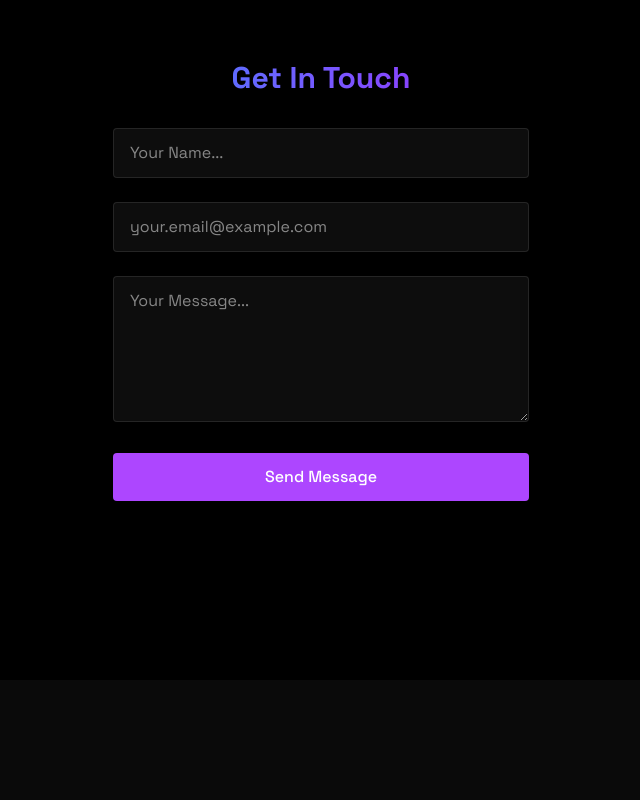
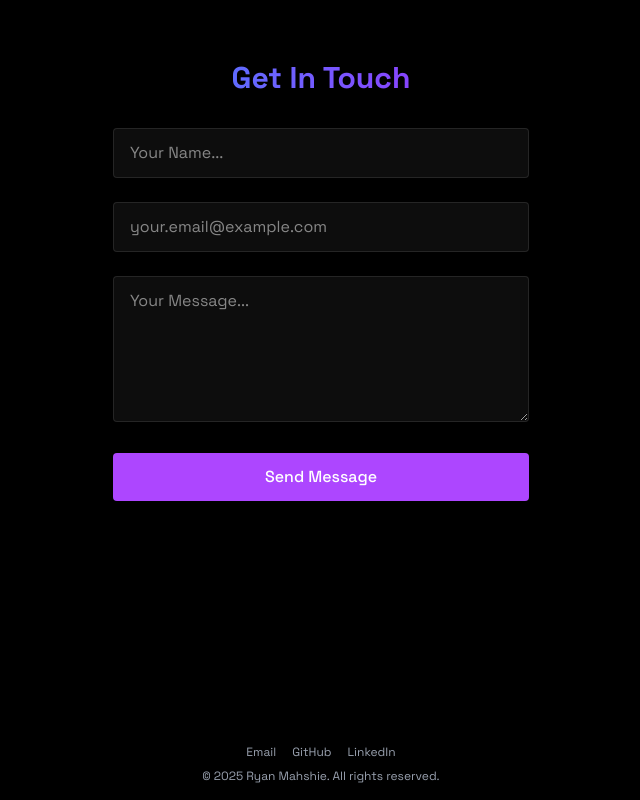
Before and after one commit to RMahshie/ryan-mahshie-portfolio, a React (Vite) app: page / in a window 1280 px wide. Shown: the part 3346-4146 px from the top of the page, without its empty margins (319-959 px from the left). Before the commit the page ends 4026 px from the top, so only its background shows below. Built offline with nearby package versions, Linux system fonts and the light colour scheme; no server answers.

Commit message:
added a footer

```diff
--- a/src/App.jsx
+++ b/src/App.jsx
@@ -7,6 +7,7 @@ import { Home } from './components/sections/Home'
 import { About } from './components/sections/About';
 import { Projects } from './components/sections/Projects';
 import { Contact } from './components/sections/Contact';
+import { Footer } from './components/Footer';
 import "./index.css"
 
 function App() {
@@ -30,6 +31,7 @@ function App() {
        <About />
        <Projects />
        <Contact />
+       <Footer />
       </div>
     </>
   )
--- /dev/null
+++ b/src/components/Footer.jsx
@@ -0,0 +1,31 @@
+export const Footer = () => {
+    return (
+      <footer className="mt-12 py-4 text-center text-xs text-gray-400">
+        <div className="space-x-4 mb-2">
+          <a
+            href="mailto:ryan@mahshie.net"
+            className="hover:underline"
+          >
+            Email
+          </a>
+          <a
+            href="https://github.com/RMahshie"
+            target="_blank"
+            rel="noopener noreferrer"
+            className="hover:underline"
+          >
+            GitHub
+          </a>
+          <a
+            href="https://linkedin.com/in/ryan-mahshie"
+            target="_blank"
+            rel="noopener noreferrer"
+            className="hover:underline"
+          >
+            LinkedIn
+          </a>
+        </div>
+        <div>© {new Date().getFullYear()} Ryan Mahshie. All rights reserved.</div>
+      </footer>
+    );
+  };
```
